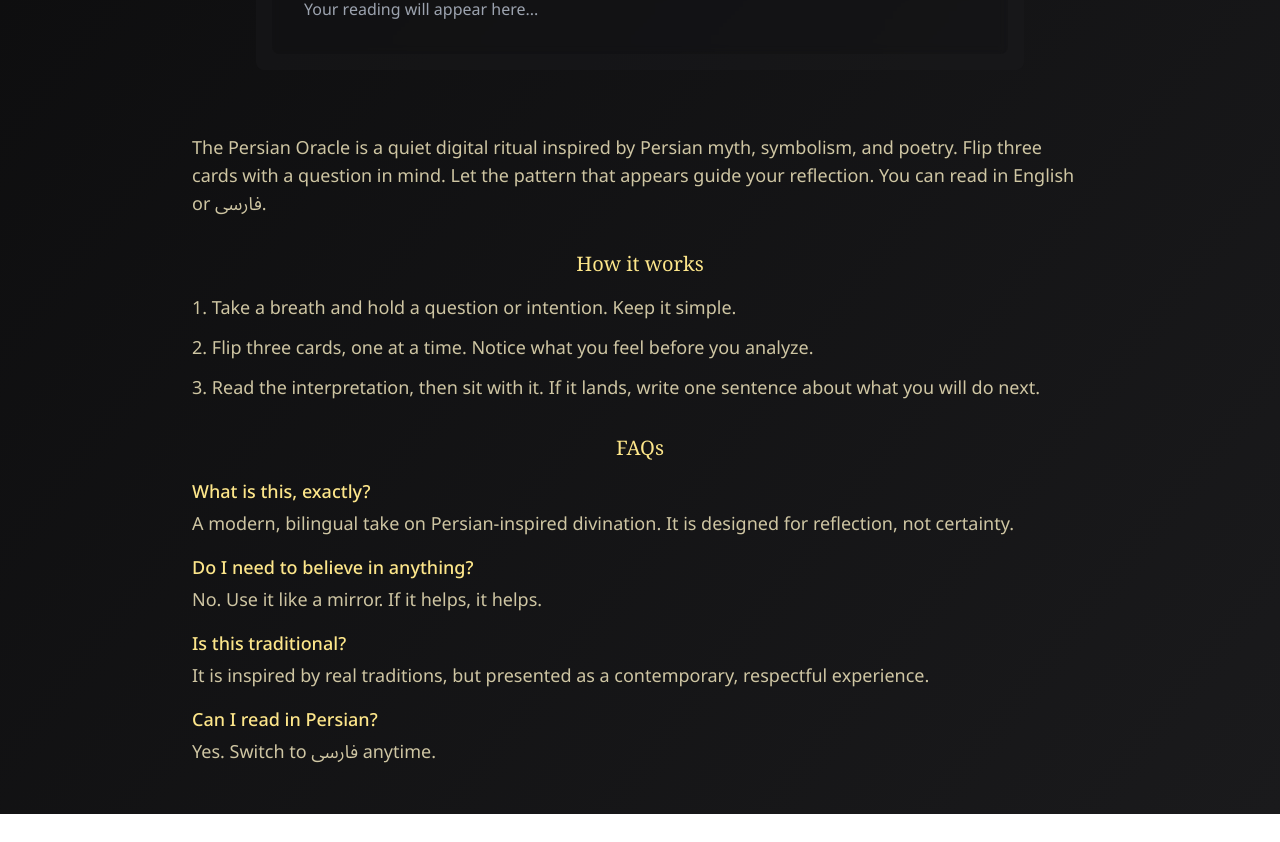
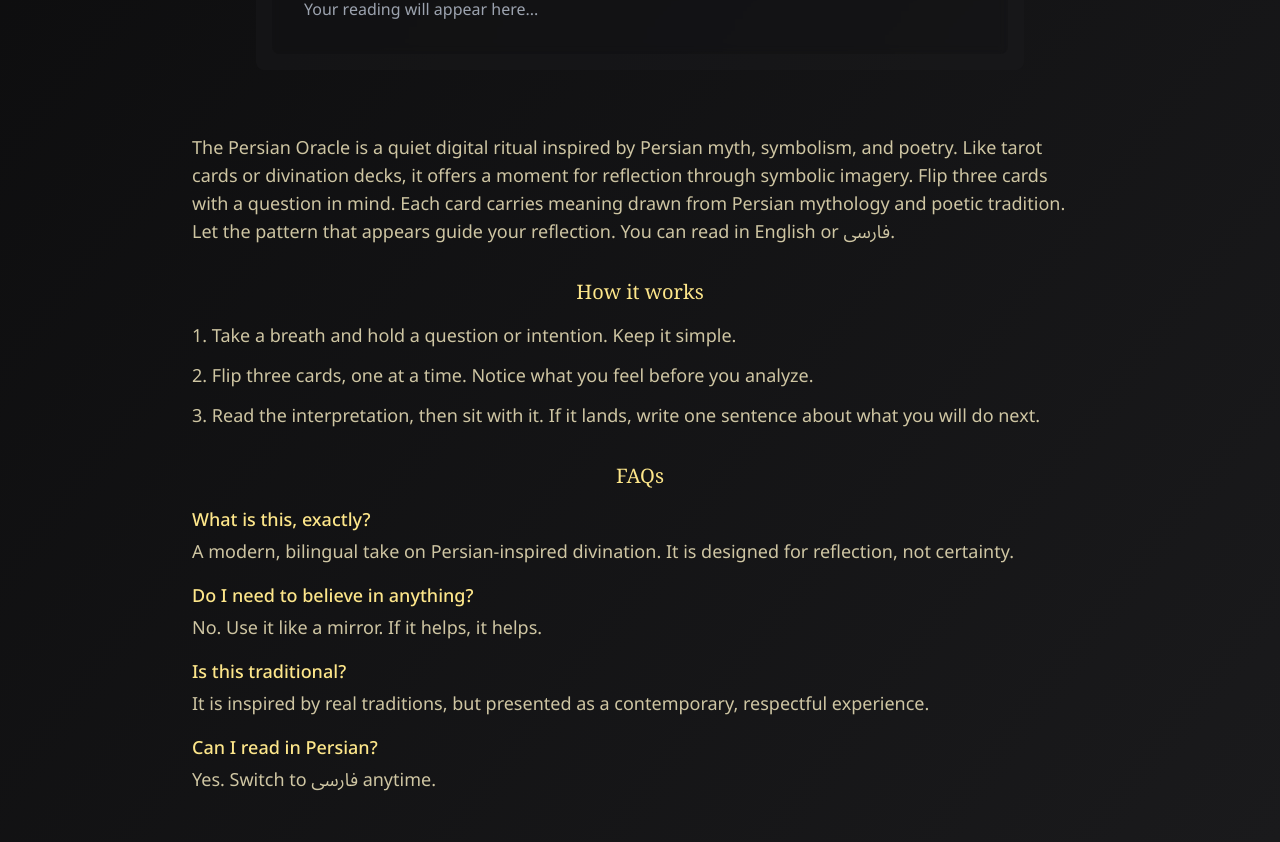
Before and after one commit to confettilabsgit/oracle-card-app-v0, a Next.js app: page / in a window 1280 px wide. Shown: the part 820-1662 px from the top of the page. Before the commit the page ends 1634 px from the top, so only its background shows below. Built offline with nearby package versions, Linux system fonts and the light colour scheme.

Commit message:
Increase API timeout to 30s and update footer content with divination references

```diff
--- a/app/api/hafez-interpretation/route.ts
+++ b/app/api/hafez-interpretation/route.ts
@@ -1,4 +1,6 @@
 import { OpenAI } from 'openai';
+
+export const maxDuration = 30 // Increase timeout to 30 seconds
 
 export async function POST(req: Request) {
   if (!process.env.OPENAI_API_KEY) {
--- a/app/api/hafez/route.ts
+++ b/app/api/hafez/route.ts
@@ -1,5 +1,7 @@
 import { generateHafezWisdom } from '@/lib/generateHafezWisdom'
 import { NextResponse } from 'next/server'
+
+export const maxDuration = 30 // Increase timeout to 30 seconds
 
 export async function POST() {
   if (!process.env.OPENAI_API_KEY) {
--- a/app/components/Footer.tsx
+++ b/app/components/Footer.tsx
@@ -6,7 +6,7 @@ export default function Footer({ content }: { content: 'oracle' | 'hafez' }) {
           <div className="text-amber-100/80 text-base md:text-lg leading-relaxed space-y-8">
             {/* Introduction */}
             <p className="text-left">
-              The Persian Oracle is a quiet digital ritual inspired by Persian myth, symbolism, and poetry. Flip three cards with a question in mind. Let the pattern that appears guide your reflection. You can read in English or فارسی.
+              The Persian Oracle is a quiet digital ritual inspired by Persian myth, symbolism, and poetry. Like tarot cards or divination decks, it offers a moment for reflection through symbolic imagery. Flip three cards with a question in mind. Each card carries meaning drawn from Persian mythology and poetic tradition. Let the pattern that appears guide your reflection. You can read in English or فارسی.
             </p>
 
             {/* How it works */}
@@ -51,10 +51,10 @@ export default function Footer({ content }: { content: 'oracle' | 'hafez' }) {
     <footer className="w-full mt-16 pb-12 px-4 md:px-8">
       <div className="container mx-auto max-w-4xl">
         <div className="text-amber-100/80 text-base md:text-lg leading-relaxed space-y-8">
-          {/* Introduction */}
-          <p className="text-left">
-            Fal-e Hafez is a beloved Persian practice of opening the Divan of Hafez, the poet you end up quoting when life gets complicated. If you know, you know. If not, a quick search will catch you up. Think of it as bibliomancy with a poet who tells the truth sideways. This digital version keeps it simple: you arrive with a question, you open the book, and you receive a verse with a clear interpretation in English or فارسی.
-          </p>
+            {/* Introduction */}
+            <p className="text-left">
+              Fal-e Hafez is a beloved Persian practice of opening the Divan of Hafez, the poet you end up quoting when life gets complicated. If you know, you know. If not, a quick search will catch you up. Think of it as bibliomancy—divination through poetry—with a poet who tells the truth sideways. Like a tarot reading based on verse, this digital version keeps it simple: you arrive with a question, you open the book, and you receive a verse with a clear interpretation in English or فارسی.
+            </p>
 
           {/* How it works */}
           <div>
```
